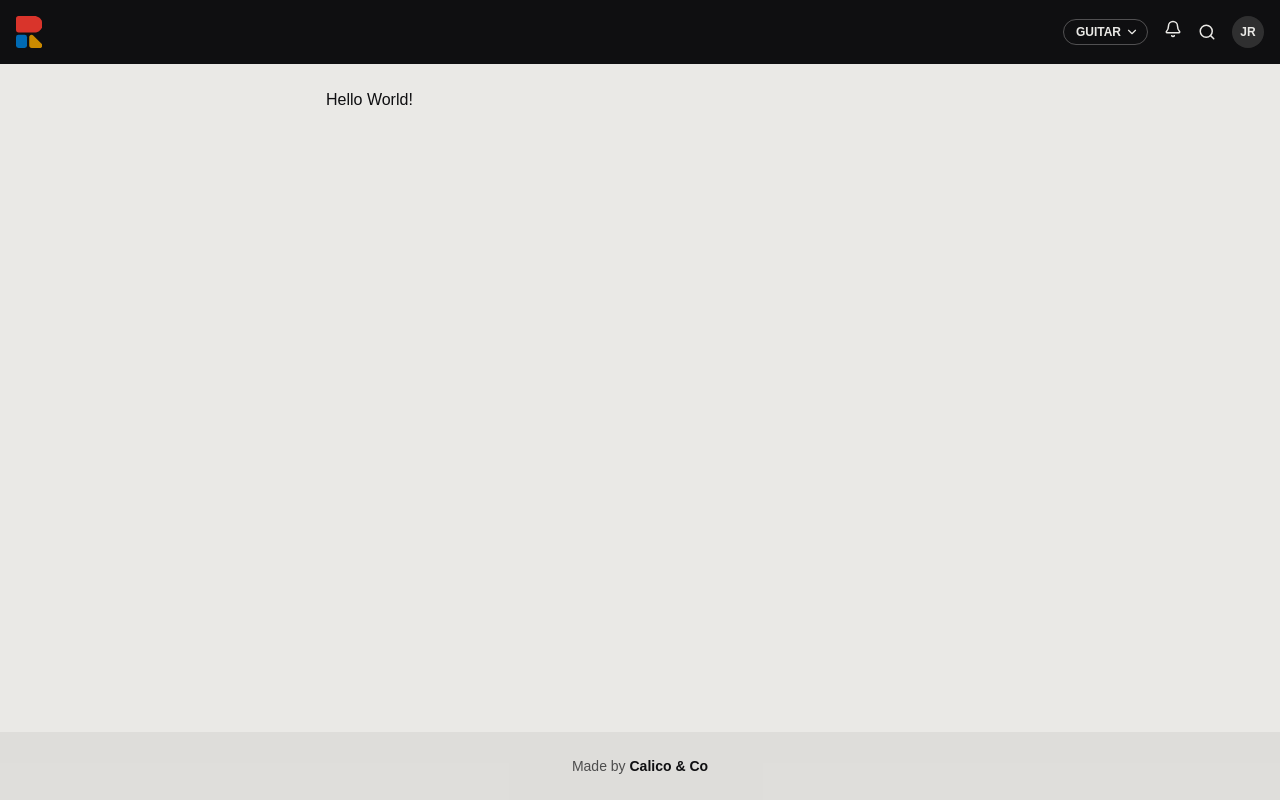
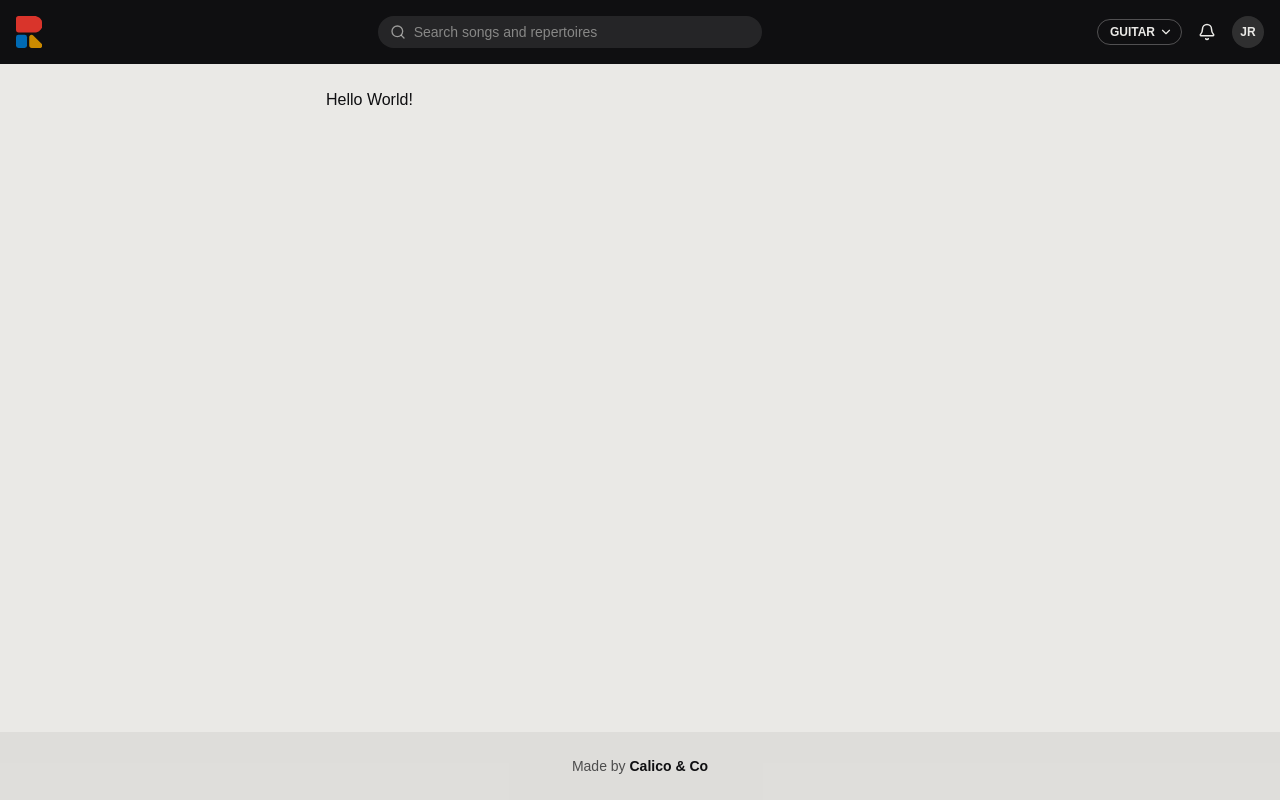
Before and after one commit to jrbechard/repertoires, a Next.js app: page / in a window 1280 px wide. Built offline with nearby package versions, Linux system fonts and the light colour scheme; a web font is replaced by a local one.

Commit message:
Split Desktop and Mobile search bar

```diff
--- a/app/components/Header/Header.tsx
+++ b/app/components/Header/Header.tsx
@@ -4,15 +4,20 @@ import { useState, useEffect, useRef } from "react";
 import { Search } from "lucide-react";
 import Link from "next/link";
 import Logo from "../Logo";
-import MenuAccount from "./MenuAccount";
 import MenuInstrument from "./MenuInstrument";
 import MenuNotifications from "./MenuNotifications";
+import MenuAccount from "./MenuAccount";
+import SearchBar from "./SearchBar";
+import SearchField from "./SearchField";
 
 type Menu = "instrument" | "notifications" | "account" | null;
 
 export default function Header() {
     const [openMenu, setOpenMenu] = useState<Menu>(null);
+    const [searchOpen, setSearchOpen] = useState(false);
+    const [query, setQuery] = useState("");
     const navRef = useRef<HTMLDivElement>(null);
+    const searchButtonRef = useRef<HTMLButtonElement>(null);
 
     useEffect(() => {
         if (!openMenu) return;
@@ -36,13 +41,37 @@ export default function Header() {
         setOpenMenu((m) => (m === menu ? null : menu));
     }
 
+    function openSearch() {
+        setOpenMenu(null);
+        setSearchOpen(true);
+    }
+
+    function closeSearch() {
+        setSearchOpen(false);
+        searchButtonRef.current?.focus();
+    }
+
+    if (searchOpen) {
+        return (
+            <header className="flex items-center bg-band px-4 py-4 desk:hidden">
+                <SearchBar value={query} onChange={setQuery} onClose={closeSearch} />
+            </header>
+        );
+    }
+
     return (
-        <header className="flex items-center justify-between bg-band px-4 py-4">
+        <header className="flex items-center gap-4 bg-band px-4 py-4">
             <Link href="/" className="flex items-center -m-2 p-2">
                 <Logo className="h-8 w-auto" />
             </Link>
 
-            <div className="flex items-center gap-4" ref={navRef}>
+            <div className="hidden flex-1 justify-center desk:flex">
+                <div className="w-full max-w-sm">
+                    <SearchField value={query} onChange={setQuery} />
+                </div>
+            </div>
+
+            <div className="ml-auto flex items-center gap-4" ref={navRef}>
                 <MenuInstrument
                     open={openMenu === "instrument"}
                     onToggle={() => toggle("instrument")}
@@ -55,9 +84,11 @@ export default function Header() {
                 />
 
                 <button
+                    ref={searchButtonRef}
                     type="button"
+                    onClick={openSearch}
                     aria-label="Search"
-                    className="-m-2 rounded-full p-2 text-on-band hover:bg-on-band/10"
+                    className="-m-2 flex rounded-full p-2 text-on-band hover:bg-on-band/10 desk:hidden"
                 >
                     <Search className="h-4.5 w-4.5" aria-hidden="true" />
                 </button>
--- a/app/components/Header/MenuInstrument.tsx
+++ b/app/components/Header/MenuInstrument.tsx
@@ -12,7 +12,7 @@ const INSTRUMENTS = [
 
 type Props = { open: boolean; onToggle: () => void; onClose: () => void };
 
-export default function InstrumentMenu({ open, onToggle, onClose }: Props) {
+export default function MenuInstrument({ open, onToggle, onClose }: Props) {
     const { instrument, setInstrument } = usePrefs();
 
     return (
--- a/app/components/Header/MenuNotifications.tsx
+++ b/app/components/Header/MenuNotifications.tsx
@@ -6,7 +6,7 @@ type Props = { open: boolean; onToggle: () => void };
 
 export default function MenuNotifications({ open, onToggle }: Props) {
     return (
-        <div className="relative">
+        <div className="relative flex">
             <button
                 type="button"
                 onClick={onToggle}
--- /dev/null
+++ b/app/components/Header/SearchBar.tsx
@@ -0,0 +1,38 @@
+"use client";
+
+import { useEffect, useRef } from "react";
+import { X } from "lucide-react";
+import SearchField from "./SearchField";
+
+type Props = {
+    value: string;
+    onChange: (value: string) => void;
+    onClose: () => void;
+};
+
+export default function SearchBar({ value, onChange, onClose }: Props) {
+    const inputRef = useRef<HTMLInputElement>(null);
+
+    useEffect(() => {
+        inputRef.current?.focus();
+    }, []);
+
+    return (
+        <div className="flex w-full items-center gap-2">
+            <SearchField
+                value={value}
+                onChange={onChange}
+                onEscape={onClose}
+                inputRef={inputRef}
+            />
+            <button
+                type="button"
+                onClick={onClose}
+                aria-label="Close search"
+                className="-m-2 flex rounded-full p-2 text-on-band hover:bg-on-band/10"
+            >
+                <X className="h-4.5 w-4.5" aria-hidden="true" />
+            </button>
+        </div>
+    );
+}
--- /dev/null
+++ b/app/components/Header/SearchField.tsx
@@ -0,0 +1,34 @@
+"use client";
+
+import { Search } from "lucide-react";
+import type { RefObject } from "react";
+
+type Props = {
+    value: string;
+    onChange: (value: string) => void;
+    onEscape?: () => void;
+    inputRef?: RefObject<HTMLInputElement | null>;
+};
+
+export default function SearchField({ value, onChange, onEscape, inputRef }: Props) {
+    return (
+        <div className="relative flex w-full items-center">
+            <Search
+                className="pointer-events-none absolute left-3 h-4 w-4 text-on-band/60"
+                aria-hidden="true"
+            />
+            <input
+                ref={inputRef}
+                type="text"
+                value={value}
+                onChange={(e) => onChange(e.target.value)}
+                onKeyDown={(e) => {
+                    if (e.key === "Escape") onEscape?.();
+                }}
+                placeholder="Search songs and repertoires"
+                aria-label="Search"
+                className="h-8 w-full rounded-full bg-on-band/10 pl-9 pr-3 text-sm text-on-band placeholder:text-on-band/50 focus:outline-none"
+            />
+        </div>
+    );
+}
--- a/app/globals.css
+++ b/app/globals.css
@@ -33,6 +33,7 @@
   --color-panel: var(--panel);
   --font-sans: var(--font-inter);
   --container-shell: 660px;
+  --breakpoint-desk: 900px;
 }
 
 body {
```
